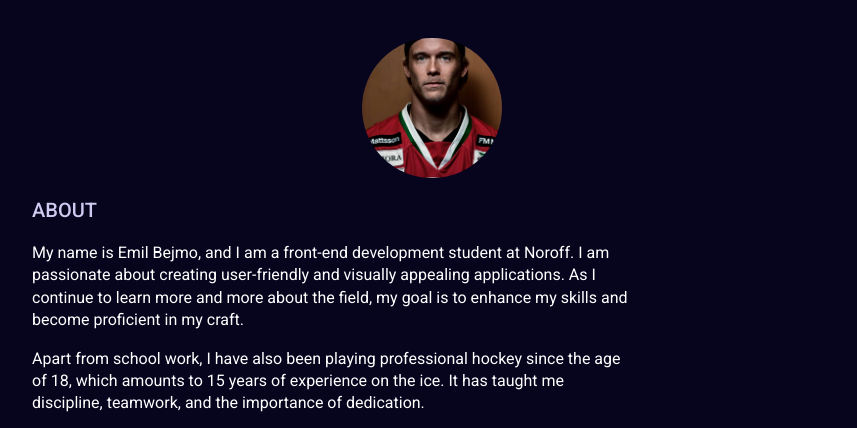
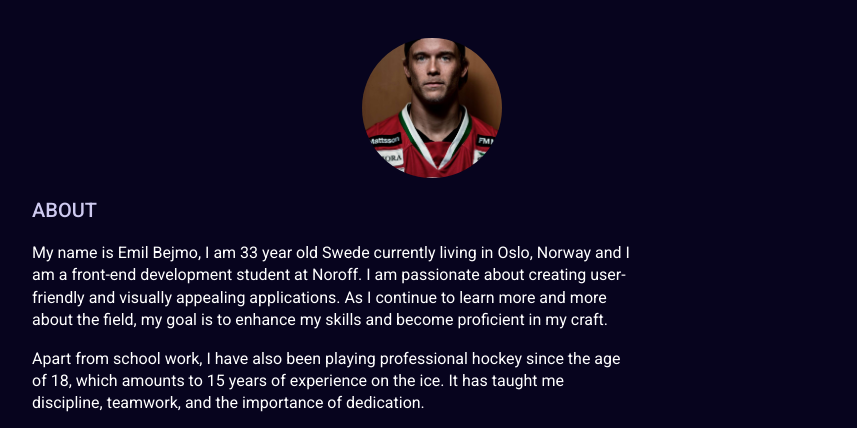
Before and after one commit to ebejmo/portfolio, a plain HTML site: page index.html in a window 1280 px wide. Shown: the part 357-785 px from the top of the page, without its empty margins (168-1025 px from the left). Drawn offline with Linux system fonts and the light colour scheme.

Commit message:
up about

```diff
--- a/index.html
+++ b/index.html
@@ -92,11 +92,11 @@
         <div class="about-sec">
           <h3>about</h3>
           <p>
-            My name is Emil Bejmo, and I am a front-end development student at
-            Noroff. I am passionate about creating user-friendly and visually
-            appealing applications. As I continue to learn more and more about
-            the field, my goal is to enhance my skills and become proficient in
-            my craft.
+            My name is Emil Bejmo, I am 33 year old Swede currently living in
+            Oslo, Norway and I am a front-end development student at Noroff. I
+            am passionate about creating user-friendly and visually appealing
+            applications. As I continue to learn more and more about the field,
+            my goal is to enhance my skills and become proficient in my craft.
           </p>
           <p class="p-second">
             Apart from school work, I have also been playing professional hockey
```
